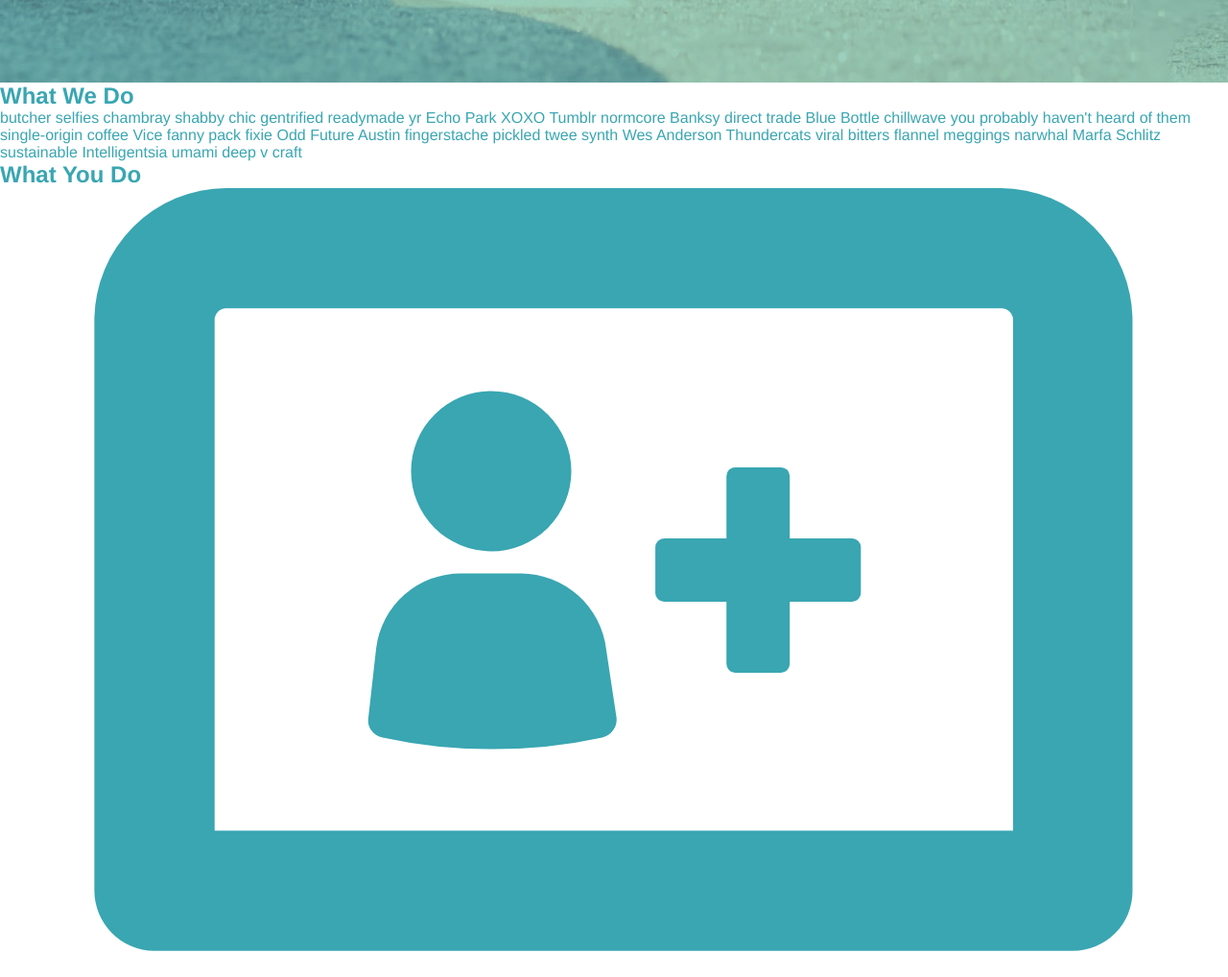
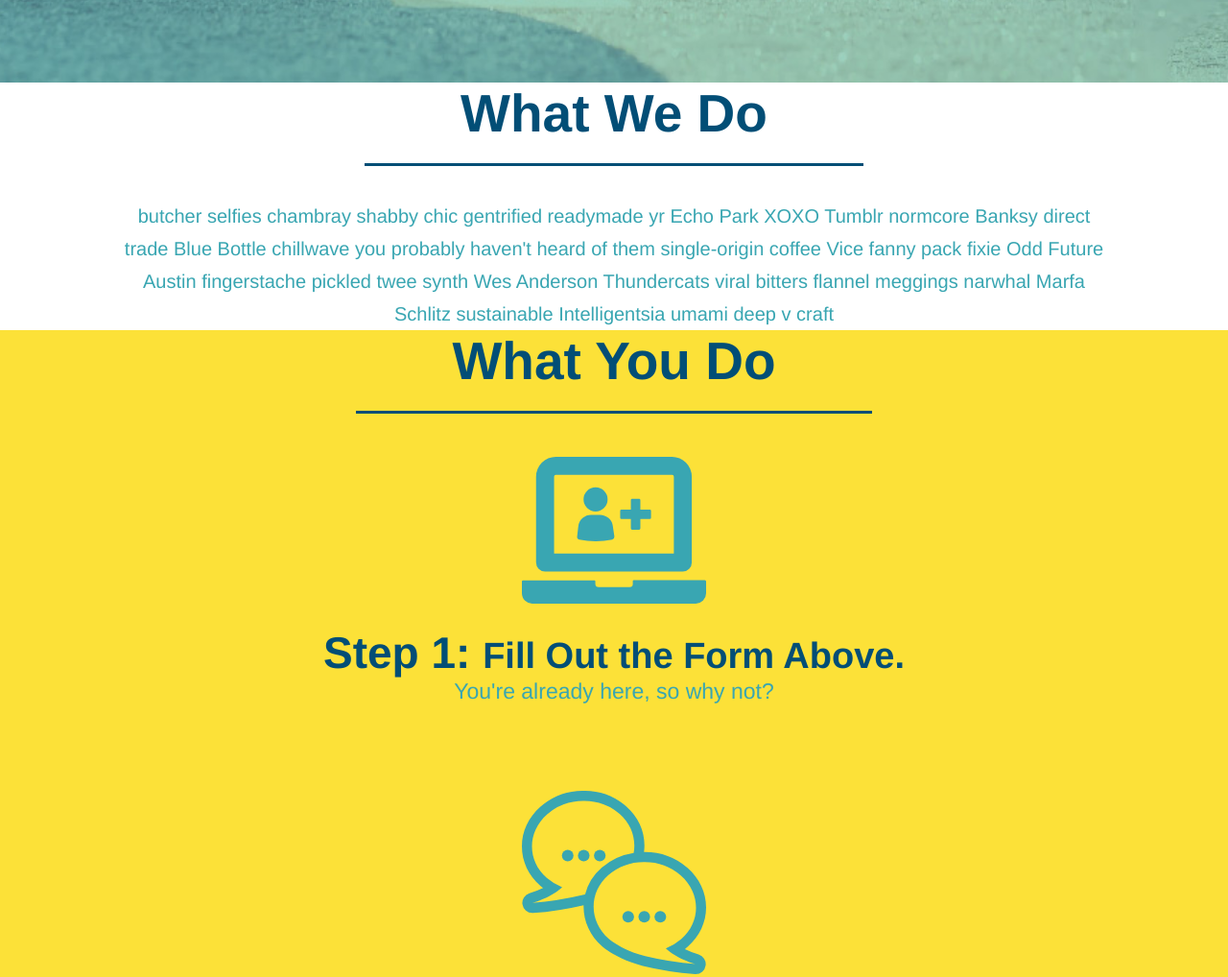
Before and after one commit to ndahlberg95/run-buddy, a plain HTML site: page index.html in a window 1280 px wide. Shown: the part 1196-2214 px from the top of the page at 96% size. Drawn offline with Linux system fonts and the light colour scheme.

Commit message:
style what you do section

```diff
--- a/assets/css/style.css
+++ b/assets/css/style.css
@@ -117,3 +117,61 @@
   font-size: 16px;
 }
 /* HERO STYLES END */
+
+.intro {
+  text-align: center;
+}
+
+.intro p {
+  line-height: 1.7;
+  color: #39a6b2;
+  width: 80%;
+  font-size: 20px;
+  margin: 0 auto;
+}
+
+.steps {
+  text-align: center;
+  background: #fce138;
+}
+
+.section-title {
+  font-size: 55px;
+  color: #024e76;
+  margin-bottom: 35px;
+  padding: 0 100px 20px 100px;
+  display: inline-block;
+  border-bottom: 3px solid;
+}
+
+.primary-border {
+  border-color: #fce138;
+}
+
+.secondary-border {
+  border-color: #39a6b2;
+}
+
+.steps div {
+  margin-bottom: 80px;
+}
+
+.steps img {
+  width: 15%;
+  margin: 10px 0;
+}
+
+.steps h3 {
+  color: #024e76;
+  font-size: 46px;
+  margin-top: 10px;
+}
+
+.steps p {
+  color: #39a6b2;
+  font-size: 23px;
+}
+
+.steps span {
+  font-size: 38px;
+}
--- a/index.html
+++ b/index.html
@@ -64,8 +64,8 @@
         <!--end hero/jumbotron-->
 
         <!--"What We Do" start-->
-        <section id="what-we-do">
-            <h2>What We Do</h2>
+        <section id="what-we-do" class="intro">
+            <h2 class="section-title secondary=border">What We Do</h2>
             <p>
                 butcher selfies chambray shabby chic gentrified readymade yr Echo Park XOXO Tumblr normcore Banksy direct trade Blue Bottle chillwave you probably haven't heard of them single-origin coffee Vice fanny pack fixie Odd Future Austin fingerstache pickled twee synth Wes Anderson Thundercats viral bitters flannel meggings narwhal Marfa Schlitz sustainable Intelligentsia umami deep v craft
             </p>
@@ -73,30 +73,30 @@
         <!--"What We Do" end-->
 
         <!--"What You Do" start-->
-        <section id="what-you-do">
-            <h2>What You Do</h2>
+        <section id="what-you-do" class="steps">
+            <h2 class="section-title secondary=border">What You Do</h2>
 
             <div>
               <img src="./assets/images/step-1.svg" alt="" />
-              <h3>Step 1: Fill Out the Form Above.</h3>
+              <h3>Step 1: <span>Fill Out the Form Above.</span></h3>
               <p> You're already here, so why not?</p>
             </div>
 
             <div>
               <img src="./assets/images/step-2.svg" alt="" />
-              <h3>Step 2: Consult One of Our Trainers.</h3>
+              <h3>Step 2: <span> One of Our Trainers.</span></h3>
               <p> Are you here to build muscle, lose weight, or just feel good?</p>
             </div>
 
             <div>
               <img src="./assets/images/step-3.svg" alt="" />
-              <h3>Step 3: Get Running.</h3>
+              <h3>Step 3: <span>Get Running.</span></h3>
               <p>Hit the ground running (literally) once your trainer lays out your plan.</p>
             </div>
 
             <div>
               <img src="./assets/images/step-4.svg" alt="" />
-              <h3>Step 4: See Results.</h3>
+              <h3>Step 4: <span>See Results.</span></h3>
               <p>Bi-weekly checkins with your trainer will keep you focused</p>
             </div>
         </section>
```
